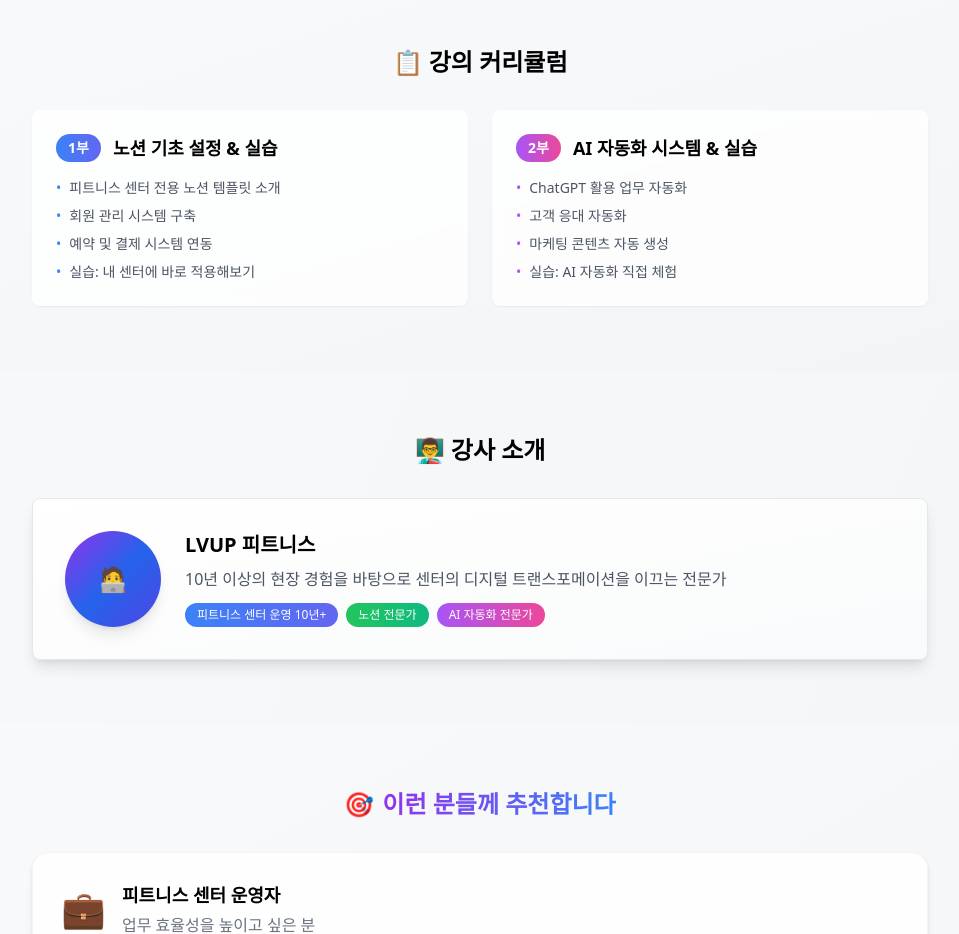
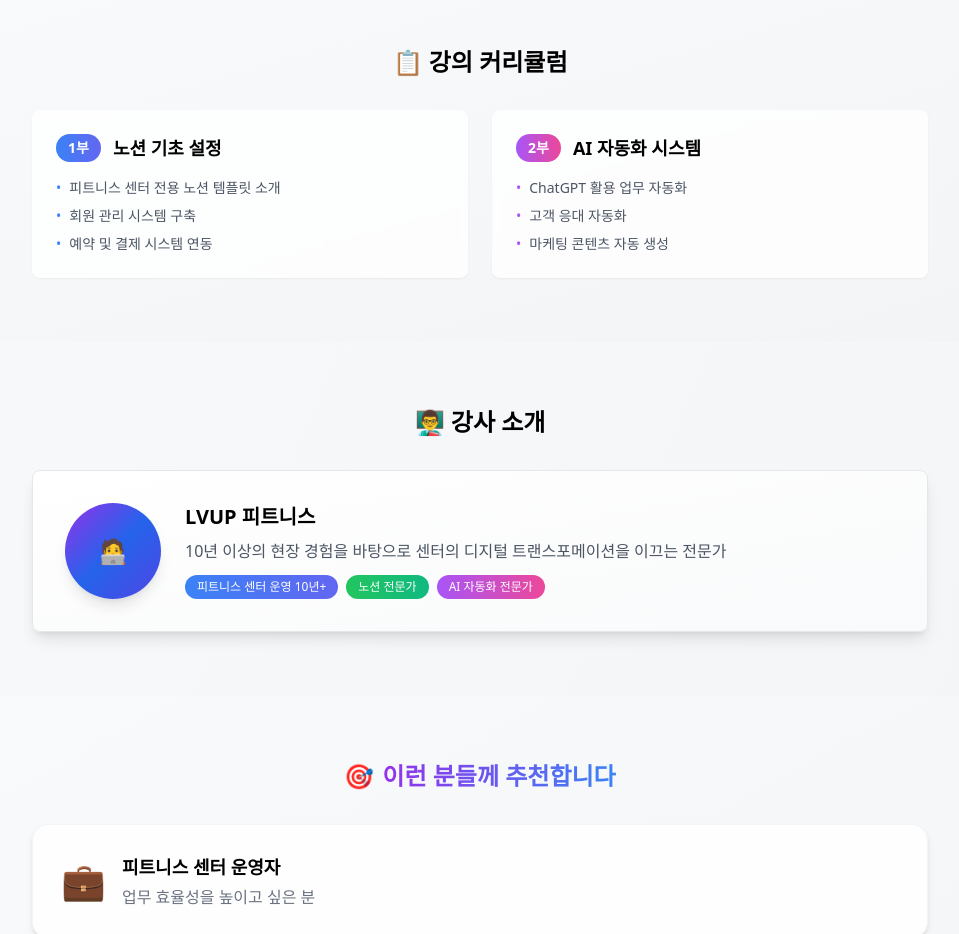
Before and after one commit to lvupcrm/landing, a Next.js app: page / in a window 1280 px wide. Shown: the part 1040-1974 px from the top of the page, without its empty margins (160-1119 px from the left). Built offline with nearby package versions, Linux system fonts and the light colour scheme.

Commit message:
강의 커리큘럼에서 실습 항목 제거

```diff
--- a/app/page.tsx
+++ b/app/page.tsx
@@ -101,13 +101,12 @@ export default function WebinarLandingPage() {
               <CardContent className="p-6">
                 <div className="flex items-center mb-4">
                   <span className="bg-gradient-to-r from-blue-500 to-indigo-500 text-white px-3 py-1 rounded-full text-sm font-bold mr-3">1부</span>
-                  <h3 className="font-semibold text-lg">노션 기초 설정 & 실습</h3>
+                  <h3 className="font-semibold text-lg">노션 기초 설정</h3>
                 </div>
                 <ul className="text-sm text-gray-600 space-y-2">
                   <li className="flex items-start"><span className="text-blue-500 mr-2">•</span>피트니스 센터 전용 노션 템플릿 소개</li>
                   <li className="flex items-start"><span className="text-blue-500 mr-2">•</span>회원 관리 시스템 구축</li>
                   <li className="flex items-start"><span className="text-blue-500 mr-2">•</span>예약 및 결제 시스템 연동</li>
-                  <li className="flex items-start"><span className="text-blue-500 mr-2">•</span>실습: 내 센터에 바로 적용해보기</li>
                 </ul>
               </CardContent>
             </Card>
@@ -115,13 +114,12 @@ export default function WebinarLandingPage() {
               <CardContent className="p-6">
                 <div className="flex items-center mb-4">
                   <span className="bg-gradient-to-r from-purple-500 to-pink-500 text-white px-3 py-1 rounded-full text-sm font-bold mr-3">2부</span>
-                  <h3 className="font-semibold text-lg">AI 자동화 시스템 & 실습</h3>
+                  <h3 className="font-semibold text-lg">AI 자동화 시스템</h3>
                 </div>
                 <ul className="text-sm text-gray-600 space-y-2">
                   <li className="flex items-start"><span className="text-purple-500 mr-2">•</span>ChatGPT 활용 업무 자동화</li>
                   <li className="flex items-start"><span className="text-purple-500 mr-2">•</span>고객 응대 자동화</li>
                   <li className="flex items-start"><span className="text-purple-500 mr-2">•</span>마케팅 콘텐츠 자동 생성</li>
-                  <li className="flex items-start"><span className="text-purple-500 mr-2">•</span>실습: AI 자동화 직접 체험</li>
                 </ul>
               </CardContent>
             </Card>
```
